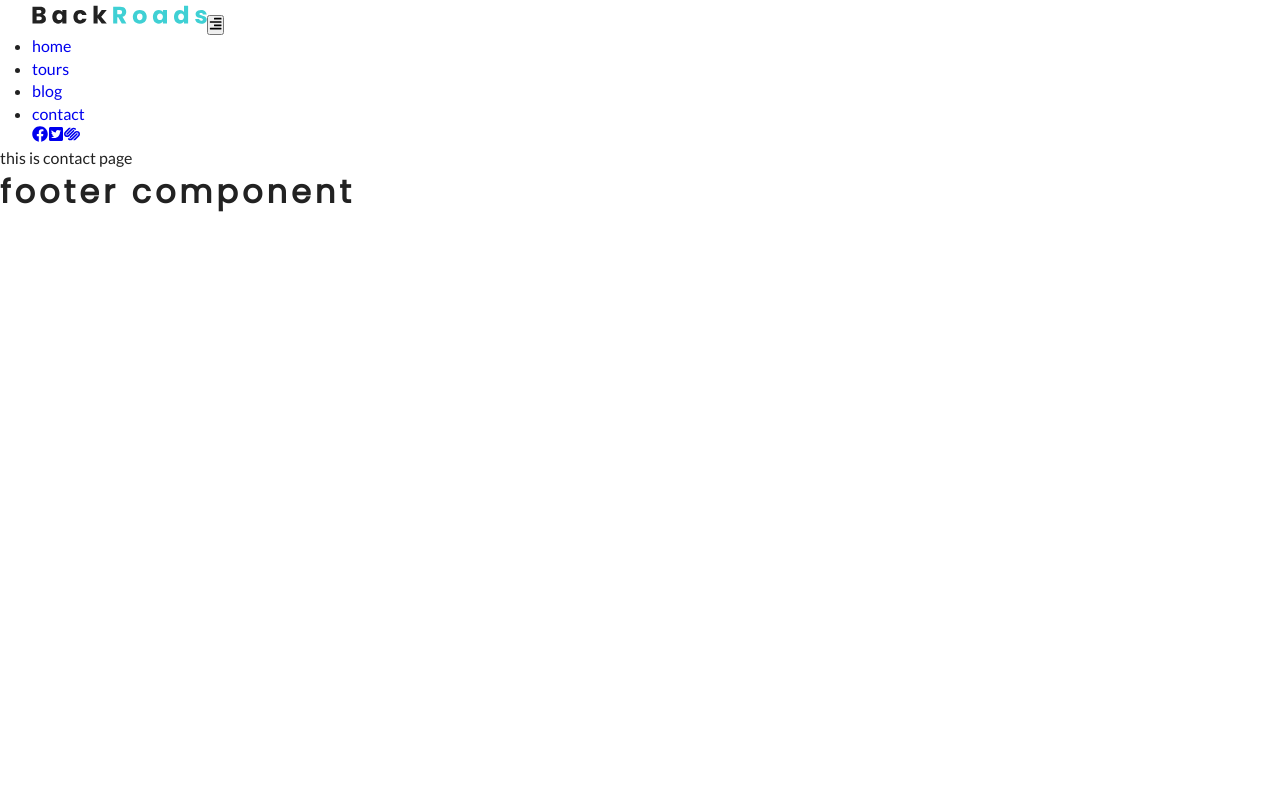
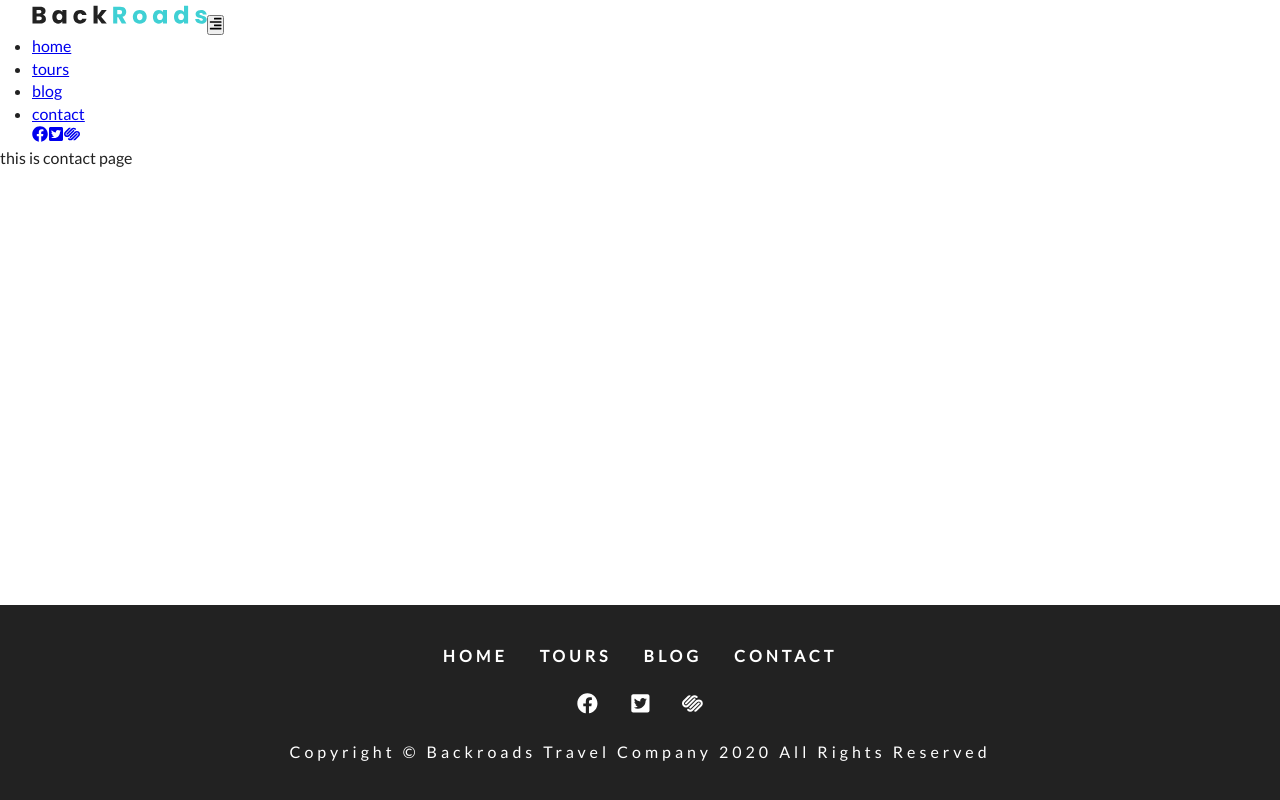
Before and after one commit to NikVogri/Backroads-travel-site, a Gatsby site: page /contact in a window 1280 px wide. Built offline with nearby package versions, Linux system fonts and the light colour scheme; Gatsby itself is replaced by a stand-in of ours.

```diff
--- a/src/components/Footer/Footer.component.jsx
+++ b/src/components/Footer/Footer.component.jsx
@@ -1,11 +1,40 @@
 import React from "react"
-import "./Footer.module.css"
+import links from "../../constants/links"
+import socialIcons from "../../constants/social-icons"
+import { Link } from "gatsby"
 
+import styles from "./Footer.module.css"
 const Footer = () => {
   return (
-    <div>
-      <h1>footer component</h1>
-    </div>
+    <footer className={styles.footer}>
+      <div className={styles.links}>
+        {links.map((item, index) => {
+          return (
+            <Link key={index} to={item.path}>
+              {item.text}
+            </Link>
+          )
+        })}
+      </div>
+      <div className={styles.icons}>
+        {socialIcons.map((item, index) => {
+          return (
+            <a
+              href={item.url}
+              key={index}
+              target="_blank"
+              rel="noopener noreferrer"
+            >
+              {item.icon}
+            </a>
+          )
+        })}
+      </div>
+      <div className={styles.copyright}>
+        copyright &copy; backroads travel company {new Date().getFullYear()} all
+        rights reserved
+      </div>
+    </footer>
   )
 }
 
--- a/src/components/Layout/Layout.component.jsx
+++ b/src/components/Layout/Layout.component.jsx
@@ -1,15 +1,15 @@
 import React from "react"
-import Navbar from "../Navbar/Navbar.component"
-import Footer from "../Footer/Footer.component"
-import "./Layout.module.css"
+import Navbar from "../Navbar/Navbar.component.jsx"
+import Footer from "../Footer/Footer.component.jsx"
+import "./layout.module.css"
 
 const Layout = ({ children }) => {
   return (
-    <>
+    <main>
       <Navbar />
       {children}
       <Footer />
-    </>
+    </main>
   )
 }
 
--- a/src/components/Layout/Layout.module.css
+++ b/src/components/Layout/Layout.module.css
@@ -6,7 +6,8 @@
   --offWhite: #f7f7f7;
   --mainBlack: #222;
   --mainGrey: #ececec;
-  --darkGrey: #afafaf;
+  --darkGrey: #cfcfcf;
+  --grey: grey;
   --mainTransition: all 0.3s linear;
   --mainSpacing: 4px;
   --lightShadow: 2px 5px 3px 0px rgba(0, 0, 0, 0.5);
@@ -39,9 +40,6 @@ h6 {
 p {
   margin-bottom: 1.25rem;
 }
-a {
-  text-decoration: none;
-}
 .defaultHero {
   min-height: calc(100vh - 62px);
   background: linear-gradient(rgba(63, 208, 212, 0.7), rgba(0, 0, 0, 0.7)),
@@ -53,6 +51,7 @@ a {
 .btn-white,
 .btn-primary {
   text-transform: uppercase;
+  text-decoration: none;
   letter-spacing: var(--mainSpacing);
   color: var(--mainWhite);
   border: 2px solid var(--mainWhite);
@@ -74,10 +73,6 @@ a {
   background: transparent;
   color: var(--primaryColor);
 }
-/* .gatsby-image-wrapper {
-  max-height: 600px;
-  box-shadow: var(--lightShadow);
-} */
 main {
   min-height: 100vh;
   display: flex;
--- a/src/components/Navbar/Navbar.component.jsx
+++ b/src/components/Navbar/Navbar.component.jsx
@@ -13,7 +13,6 @@ const Navbar = () => {
   const toggleNav = () => {
     setIsOpen(!isOpen)
   }
-  console.log(isOpen)
   return (
     <nav className={styles.navbar}>
       <div className={styles.navCenter}>
--- a/src/pages/contact.jsx
+++ b/src/pages/contact.jsx
@@ -1,5 +1,6 @@
 import React from "react"
 import Layout from "../components/Layout/Layout.component"
+
 export default () => {
   return (
     <Layout>
--- a/src/pages/index.jsx
+++ b/src/pages/index.jsx
@@ -1,13 +1,9 @@
 import React from "react"
-import { Link } from "gatsby"
 import Layout from "../components/Layout/Layout.component"
-
+import Hero from "../components/Hero/Hero.component"
 export default () => (
-  <div>
-    <Layout>
-      <Link to="/blog">Blog</Link>
-      <Link to="/tours">tours</Link>
-      <Link to="/contact">contact</Link>
-    </Layout>
-  </div>
+  <Layout>
+    <Hero />
+    <div className="test"></div>
+  </Layout>
 )
```
Also changed, not shown: src/components/Hero/Hero.component.jsx (added, +8 -0 lines), src/components/Hero/Hero.module.css (added, +8 -0 lines).
